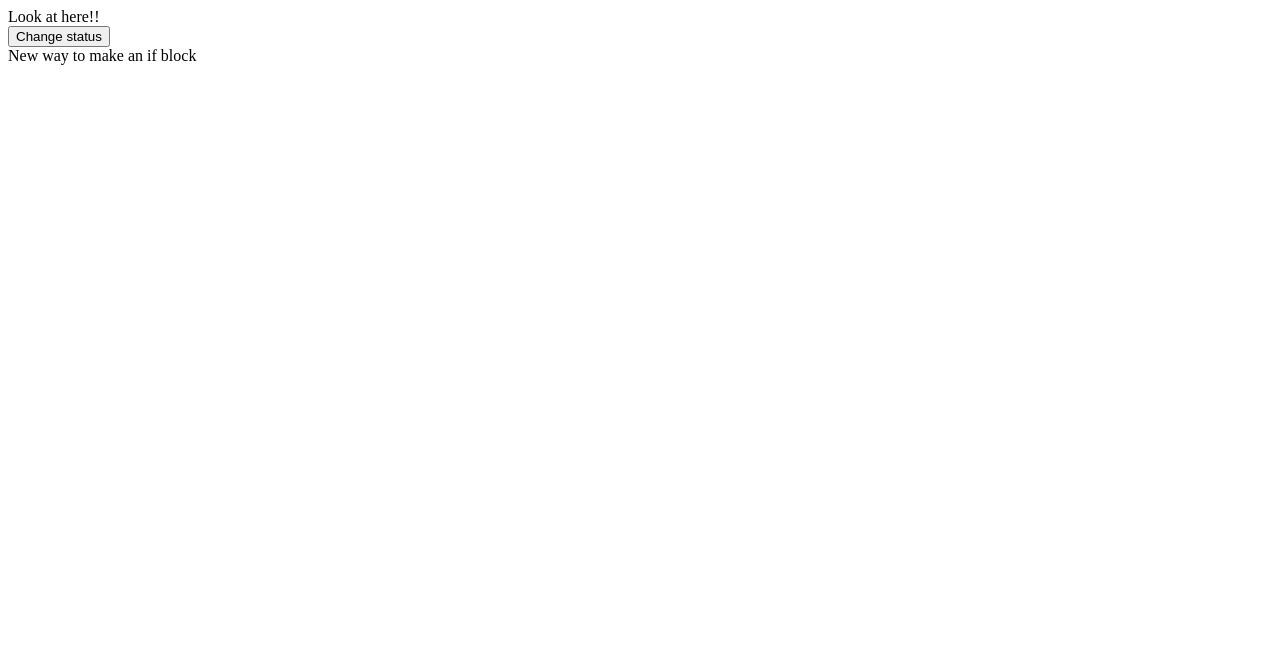
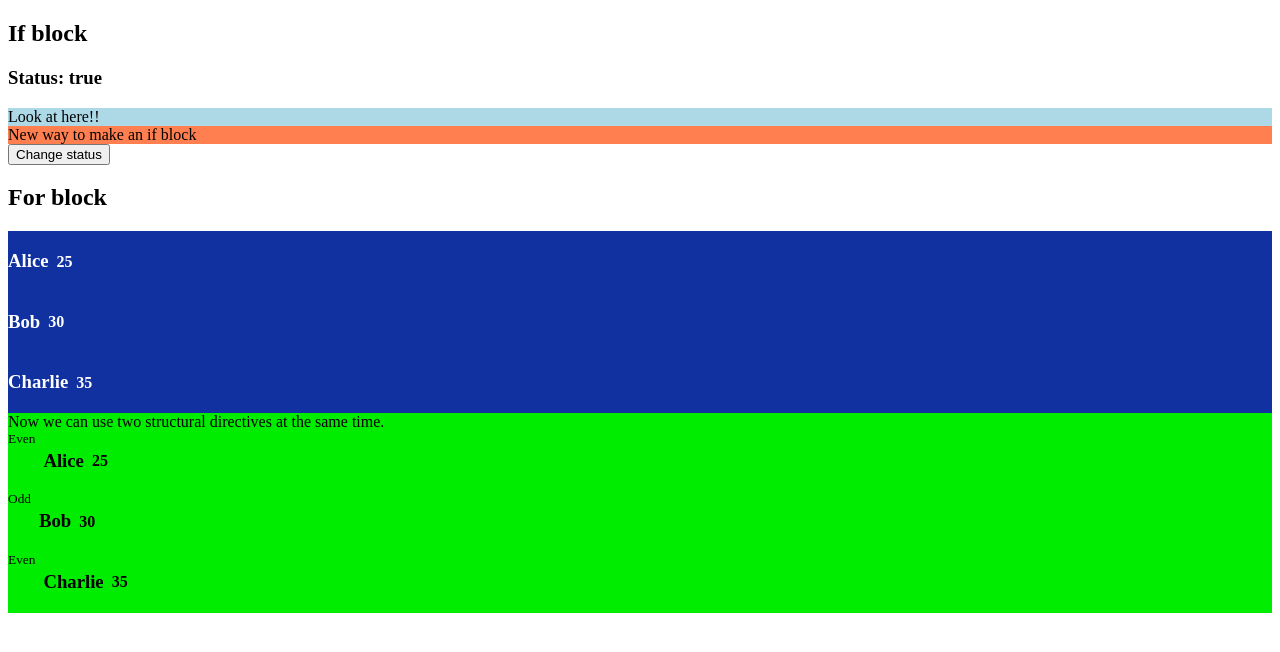
Before and after one commit to wacb14/angular-19-learning, an Angular app: page / in a window 1280 px wide. Shown: the top 652 px of the page. Built offline with nearby package versions, Linux system fonts and the light colour scheme.

Commit message:
For block new way

```diff
--- a/src/app/app.component.html
+++ b/src/app/app.component.html
@@ -1 +1,2 @@
 <app-if></app-if>
+<app-for></app-for>
--- a/src/app/app.component.ts
+++ b/src/app/app.component.ts
@@ -1,9 +1,10 @@
 import { Component } from '@angular/core';
 import { IfComponent } from './if/if.component';
+import { ForComponent } from './for/for.component';
 
 @Component({
   selector: 'app-root',
-  imports: [IfComponent],
+  imports: [IfComponent,ForComponent],
   templateUrl: './app.component.html',
   styleUrl: './app.component.scss'
 })
--- /dev/null
+++ b/src/app/for/for.component.html
@@ -0,0 +1,27 @@
+<article>
+  <h1>For block</h1>
+  <section [style]="{ backgroundColor: '#1231a1', color: 'white' }">
+    <ng-container *ngFor="let person of people; let i = index">
+      <span class="card">
+        <h3>{{ person.name }}</h3>
+        <h4>{{ person.age }}</h4>
+      </span>
+    </ng-container>
+  </section>
+
+  <section [style]="{ backgroundColor: '#00ED00' }">
+    <div>Now we can use two structural directives at the same time.</div>
+    @for(person of people; track person.id; let i =$index, e=$even, o=$odd,
+    f=$first, l=$last) {
+    <span class="card">
+      @if(e){
+      <small>Even</small>
+      } @if(o){
+      <small>Odd</small>
+      }
+      <h3>{{ person.name }}</h3>
+      <h4>{{ person.age }}</h4>
+    </span>
+    }
+  </section>
+</article>
--- /dev/null
+++ b/src/app/for/for.component.scss
@@ -0,0 +1,7 @@
+.card{
+    display: flex;
+    flex-direction: row;
+    justify-content:start;
+    column-gap: 0.5rem;
+    color: inherit;
+}
--- /dev/null
+++ b/src/app/for/for.component.ts
@@ -0,0 +1,16 @@
+import { NgFor } from '@angular/common';
+import { Component } from '@angular/core';
+
+@Component({
+  selector: 'app-for',
+  imports: [NgFor],
+  templateUrl: './for.component.html',
+  styleUrl: './for.component.scss',
+})
+export class ForComponent {
+  people = [
+    { id: 1, name: 'Alice', age: 25 },
+    { id: 2, name: 'Bob', age: 30 },
+    { id: 3, name: 'Charlie', age: 35 },
+  ];
+}
--- a/src/app/if/if.component.html
+++ b/src/app/if/if.component.html
@@ -1,9 +1,20 @@
-<div *ngIf="isVisible; else elseBlock">Look at here!!</div>
-<ng-template #elseBlock>Hidden content</ng-template>
-<button (click)="changeStatus()">Change status</button>
+<article>
+  <h1>If block</h1>
+  <h3>Status: {{isVisible}}</h3>
+  <section [style]="{ backgroundColor: 'lightblue' }">
+    <div *ngIf="isVisible; else elseBlock">Look at here!!</div>
+    <ng-template #elseBlock>Hidden content</ng-template>
+  </section>
 
-@if ( isVisible ) {
-<div>New way to make an if block</div>
-} @else {
-<div>New way to make an else block</div>
-There's no need to use ng-template anymore. }
+  <section [style]="{ backgroundColor: 'coral' }">
+    @if ( isVisible ) {
+    <div>New way to make an if block</div>
+    } @else {
+    <div>
+      New way to make an else block There's no need to use ng-template anymore.
+    </div>
+    }
+  </section>
+
+  <button (click)="changeStatus()">Change status</button>
+</article>
```
Also changed, not shown: 1 other file (tests, documents, lock files or other folders).
